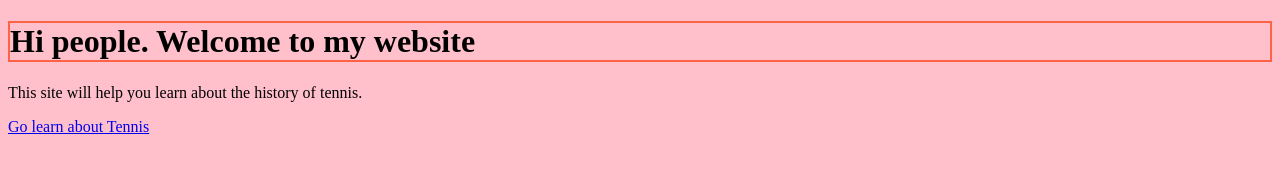
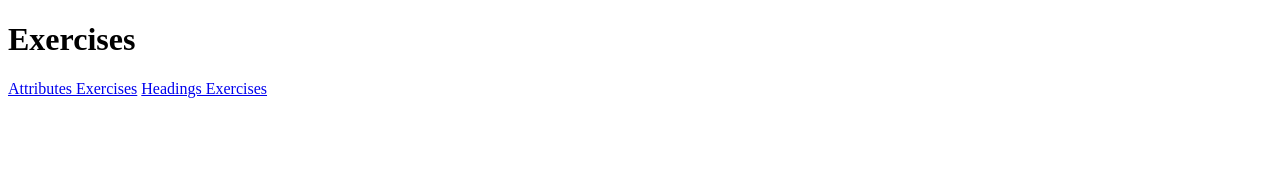
Before and after one commit to andrew-baek/andrew-baek.github.io, a plain HTML site: page exercises/index.html in a window 1280 px wide. Drawn offline with Linux system fonts and the light colour scheme.

Commit message:
Update index.html

```diff
--- a/exercises/index.html
+++ b/exercises/index.html
@@ -1,16 +1,17 @@
 <!DOCTYPE html>
 <html>
 <head>
-<title>Page Title</title>
+<title>Exercises</title>
 </head>
 <body>
 
-<body style="background-color:pink;">
 
-<h1 style="border:2px solid Tomato;">Hi people. Welcome to my website</h1>
-<p>This site will help you learn about the history of tennis.</p>
 
-<a href="links.html">Go learn about Tennis</a>
+<h1>Exercises</h1>
+
+<a href="attributes.html">Attributes Exercises</a>
+
+<a href="headings.html">Headings Exercises</a>
 
 </body>
 </html>
```
